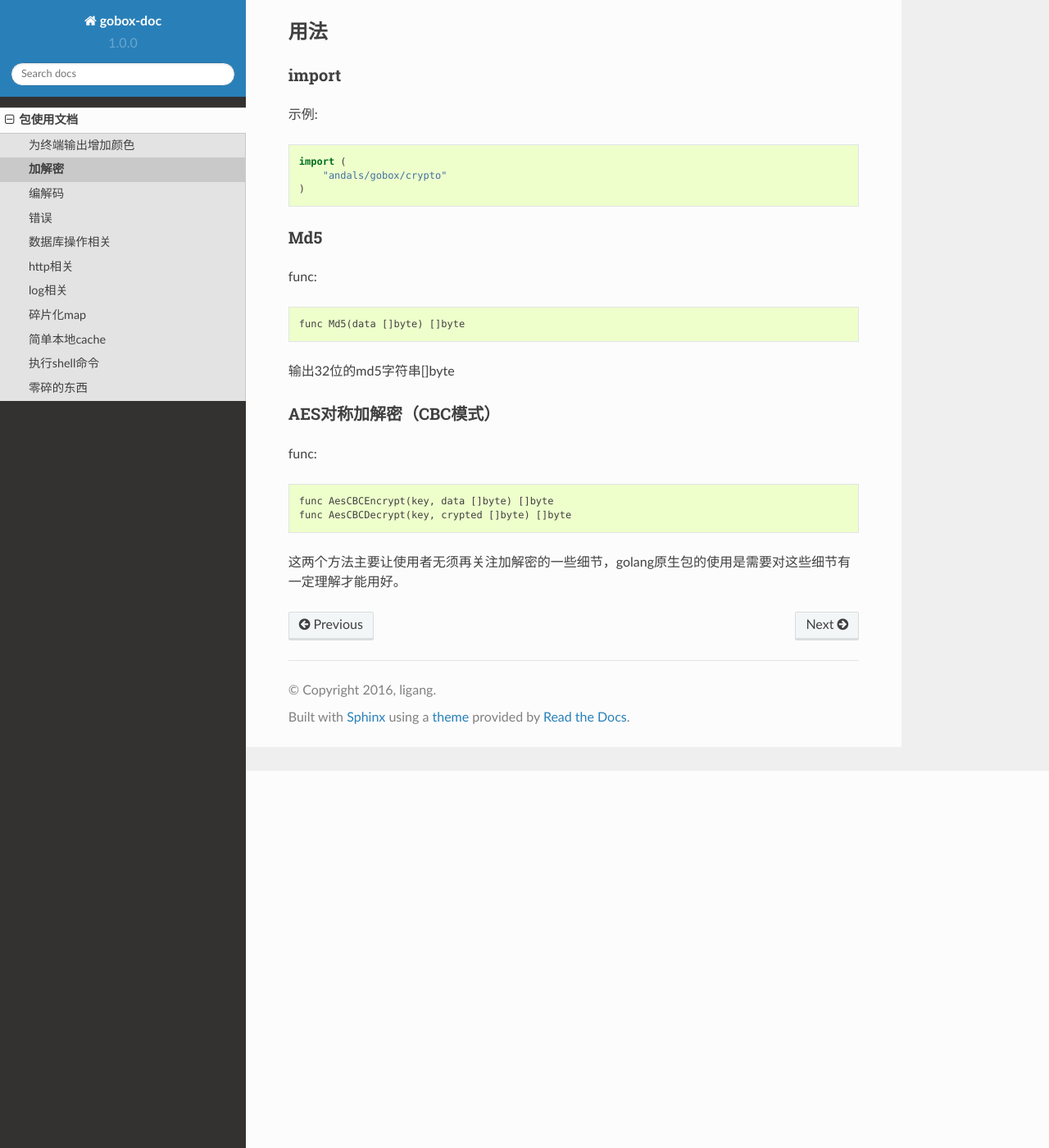
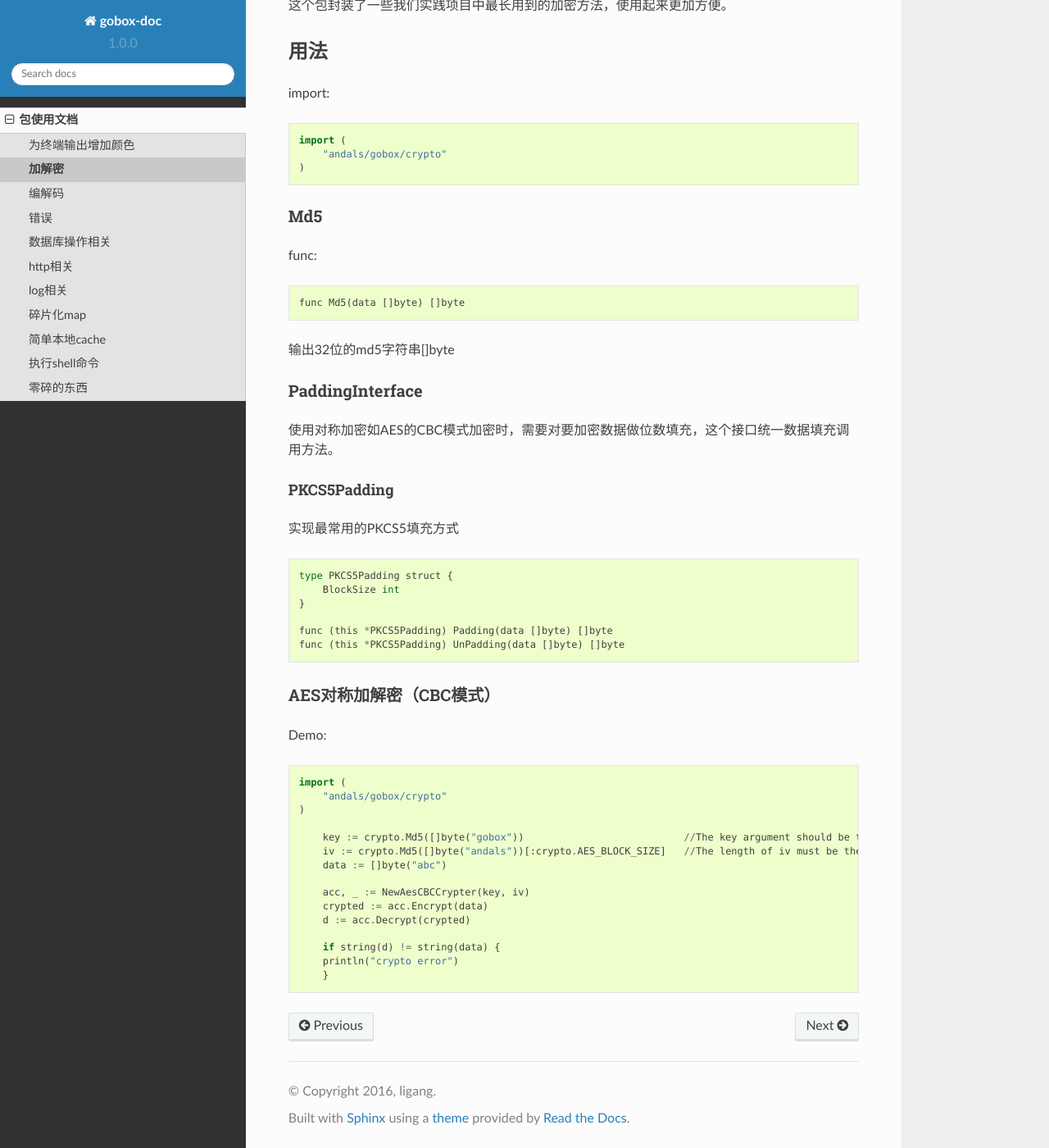
Before and after one commit to Andals/gobox-doc, a Sphinx documentation site: the page built from source/pkg/crypto.rst, in a window 1280 px wide and 1400 px high, scrolled down 460 px. Shown: the whole window at 82% size. Built offline with Sphinx 7.4.7 and the Read the Docs theme 2.0.0, drawn with Linux system fonts in a browser that asks for light colours; some of the changed text lies outside the part shown.

Commit message:
update crypto

```diff
--- a/source/pkg/crypto.rst
+++ b/source/pkg/crypto.rst
@@ -12,9 +12,7 @@
 用法
 ------
 
-import
-^^^^^^^^^^
-示例::
+import::
 
     import (
         "andals/gobox/crypto"
@@ -28,11 +26,40 @@ func::
 
 输出32位的md5字符串[]byte
 
+PaddingInterface
+^^^^^^^^^^^^^^^^^^
+使用对称加密如AES的CBC模式加密时，需要对要加密数据做位数填充，这个接口统一数据填充调用方法。
+
+PKCS5Padding
+***************
+实现最常用的PKCS5填充方式
+
+::
+
+    type PKCS5Padding struct {
+        BlockSize int
+    }
+
+    func (this *PKCS5Padding) Padding(data []byte) []byte
+    func (this *PKCS5Padding) UnPadding(data []byte) []byte
+
 AES对称加解密（CBC模式）
-^^^^^
-func::
+^^^^^^^^^^^^^^^^^^^^^^^^^
 
-    func AesCBCEncrypt(key, data []byte) []byte
-    func AesCBCDecrypt(key, crypted []byte) []byte
+Demo::
 
-这两个方法主要让使用者无须再关注加解密的一些细节，golang原生包的使用是需要对这些细节有一定理解才能用好。
+    import (
+        "andals/gobox/crypto"
+    )
+
+	key := crypto.Md5([]byte("gobox"))                           //The key argument should be the AES key, either 16, 24, or 32 bytes to select AES-128, AES-192, or AES-256.
+	iv := crypto.Md5([]byte("andals"))[:crypto.AES_BLOCK_SIZE]   //The length of iv must be the same as the Block's block size
+	data := []byte("abc")
+
+	acc, _ := NewAesCBCCrypter(key, iv)
+	crypted := acc.Encrypt(data)
+	d := acc.Decrypt(crypted)
+
+	if string(d) != string(data) {
+        println("crypto error")
+	}
```
